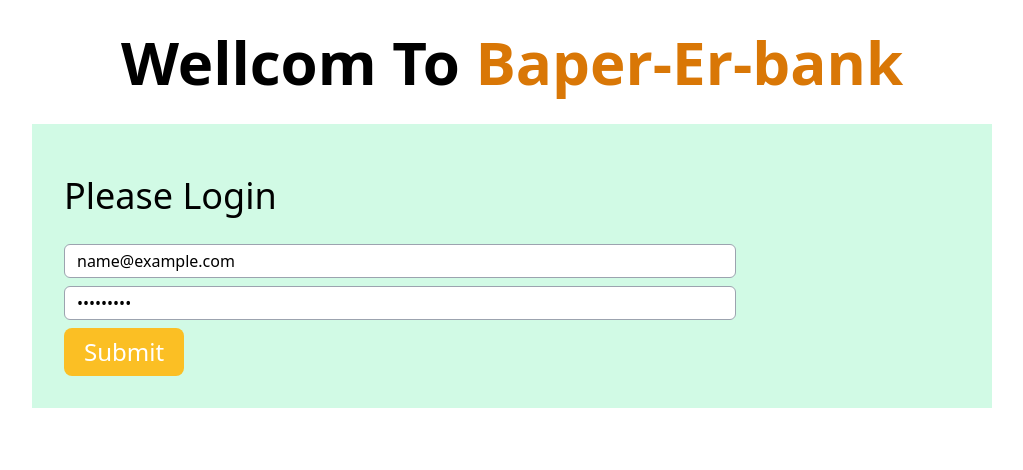
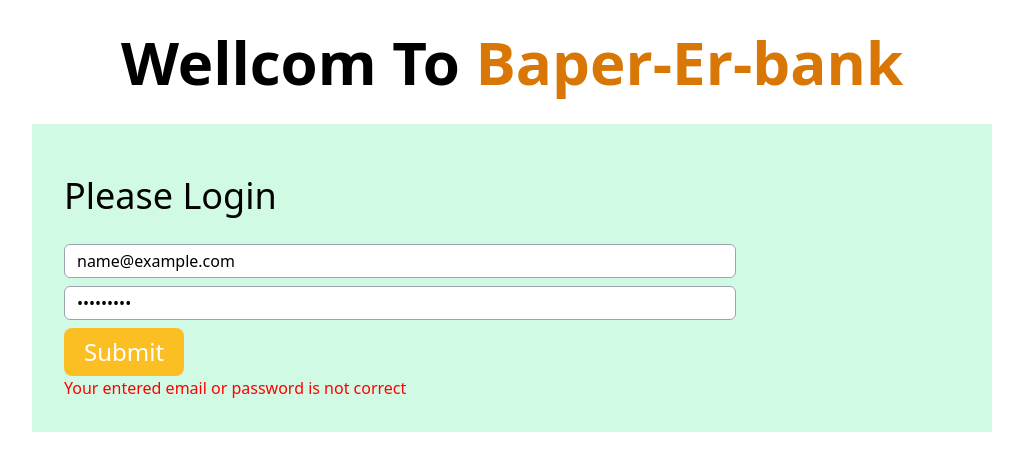
Before and after one commit to Saddaul-Siam/functional-bank, a plain HTML site: page index.html in a window 1280 px wide. Both pictures are taken after typing "name@example.com", "Sample123" into the empty fields and a click on the button "Submit". Shown: the whole page, without its empty margins (128-1151 px from the left). Drawn offline with nearby package versions, Linux system fonts and the light colour scheme.

Commit message:
added errorMessage

```diff
--- a/index.html
+++ b/index.html
@@ -22,7 +22,8 @@
       <div class="">
         <input id="user-email" class="block w-3/4 px-3 my-2 p-1 border border-gray-400 rounded-md	" type="email" name="" id="" placeholder="Enter Your Email">
         <input id="user-password" class="block w-3/4 px-3 my-2 p-1 border border-gray-400 rounded-md	" type="password" name="" id="" placeholder="Enter Your password">
-        <button id="login-submit" class="bg-yellow-400 py-2 px-5 rounded-lg text-white font-medium text-2xl " type="submit">Submit</button>
+        <button id="login-submit" class="bg-yellow-400 py-2 px-5 rounded-lg text-white font-medium text-2xl" type="submit">Submit</button>
+        <p style="color: red; display: none;" id="error-message">Your entered email or password is not correct</p>
       </div>
     </section>
   </main>
--- a/js/login.js
+++ b/js/login.js
@@ -9,5 +9,10 @@ document.getElementById('login-submit').addEventListener('click', function () {
   if (userEmail == 'sontan@baap.com' && userPassword == 'sontan') {
     window.location.href = 'banking.html'
   }
+  else {
+    const errorMessage = document.getElementById("error-message")
+    errorMessage.style.display = "block"
+}
+
 
 })
```
Also changed, not shown: banking.html (+2 -2 lines), js/banking.js (line endings or trailing spaces).
